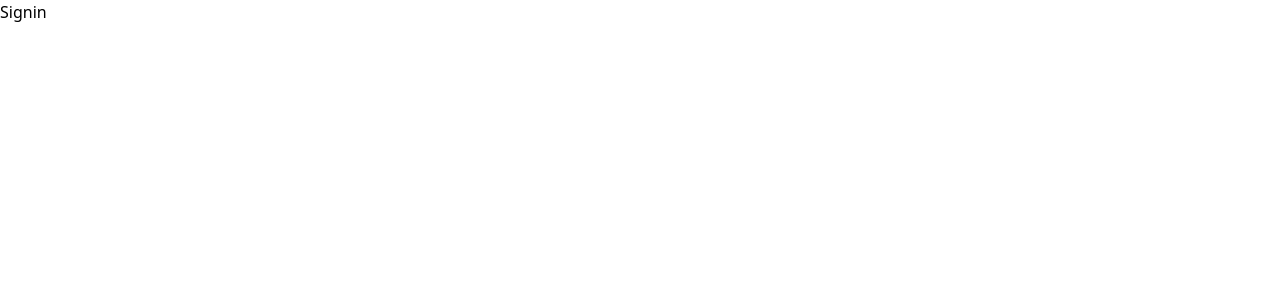
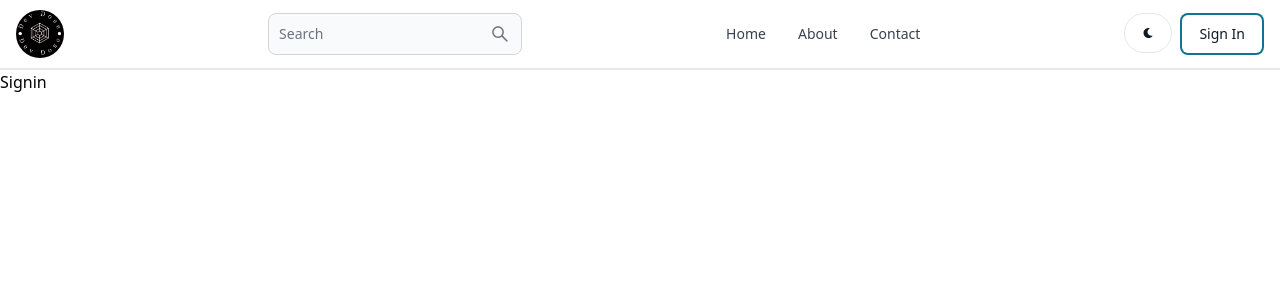
Before and after one commit to ScareCrow-23/blog.app, a React (Vite) app in the folder client/: page /sign-in in a window 1280 px wide. Shown: the top 300 px of the page. Built offline with nearby package versions, Linux system fonts and the light colour scheme.

Commit message:
Created Header Component

```diff
--- a/client/package.json
+++ b/client/package.json
@@ -10,8 +10,10 @@
     "preview": "vite preview"
   },
   "dependencies": {
+    "flowbite-react": "^0.7.2",
     "react": "^18.2.0",
     "react-dom": "^18.2.0",
+    "react-icons": "^5.0.1",
     "react-router-dom": "^6.22.0"
   },
   "devDependencies": {
--- a/client/src/App.jsx
+++ b/client/src/App.jsx
@@ -5,9 +5,11 @@ import Contact from "./pages/Contact";
 import Signin from "./pages/Signin";
 import Signup from "./pages/Signup";
 import Dashboard from "./pages/Dashboard";
+import Header from "./components/Header";
 export default function App() {
   return (
     <BrowserRouter>
+      <Header />
       <Routes>
         <Route path="/" element={<Home />} />
         <Route path="/about" element={<About />} />
--- /dev/null
+++ b/client/src/components/Header.jsx
@@ -0,0 +1,55 @@
+import { Button, Navbar, TextInput } from "flowbite-react";
+import { Link, useLocation } from "react-router-dom";
+import { AiOutlineSearch } from "react-icons/ai";
+import { FaMoon } from "react-icons/fa";
+import logo from "../assets/logo.png";
+export default function () {
+  const path = useLocation().pathname;
+  return (
+    <Navbar className="border-b-2">
+      <Link
+        to="/"
+        className="self-centered whitespace-nowrap text-sm sm:text-xl font-semibold dark:text-white"
+      >
+        <img
+          src={logo}
+          alt=""
+          className="h-12 w-12 bg-black rounded-full object-contain object-center overflow-hidden "
+        />
+        {/* <span className="bg-[#008080] text-white m-1 px-2 rounded">Dev</span>
+        Dose */}
+      </Link>
+      <form>
+        <TextInput
+          type="text"
+          placeholder="Search"
+          rightIcon={AiOutlineSearch}
+          className="hidden lg:inline"
+        />
+      </form>
+      <Button className="w-12 h-10 lg:hidden" color="gray" pill>
+        <AiOutlineSearch />
+      </Button>
+      <div className="flex gap-2 md:order-2">
+        <Button className="w-12 h-10 hidden sm:inline" color="gray" pill>
+          <FaMoon />
+        </Button>
+        <Link to={"/sign-in"}>
+          <Button outline>Sign In</Button>
+        </Link>
+        <Navbar.Toggle></Navbar.Toggle>
+      </div>
+      <Navbar.Collapse>
+        <Navbar.Link active={path === "/"} as={"div"}>
+          <Link to="/">Home</Link>
+        </Navbar.Link>
+        <Navbar.Link active={path === "/about"} as={"div"}>
+          <Link to="/about">About</Link>
+        </Navbar.Link>
+        <Navbar.Link active={path === "/contact"} as={"div"}>
+          <Link to="/contact">Contact</Link>
+        </Navbar.Link>
+      </Navbar.Collapse>
+    </Navbar>
+  );
+}
--- a/client/tailwind.config.js
+++ b/client/tailwind.config.js
@@ -1,8 +1,12 @@
 /** @type {import('tailwindcss').Config} */
 export default {
-  content: ["./index.html", "./src/**/*.{js,ts,jsx,tsx}"],
+  content: [
+    "./index.html",
+    "./src/**/*.{js,ts,jsx,tsx}",
+    "node_modules/flowbite-react/lib/esm/**/*.js",
+  ],
   theme: {
     extend: {},
   },
-  plugins: [],
+  plugins: [require("flowbite/plugin")],
 };
```
Also changed, not shown: client/src/assets/logo.png (added), 1 other file (tests, documents, lock files or other folders).
